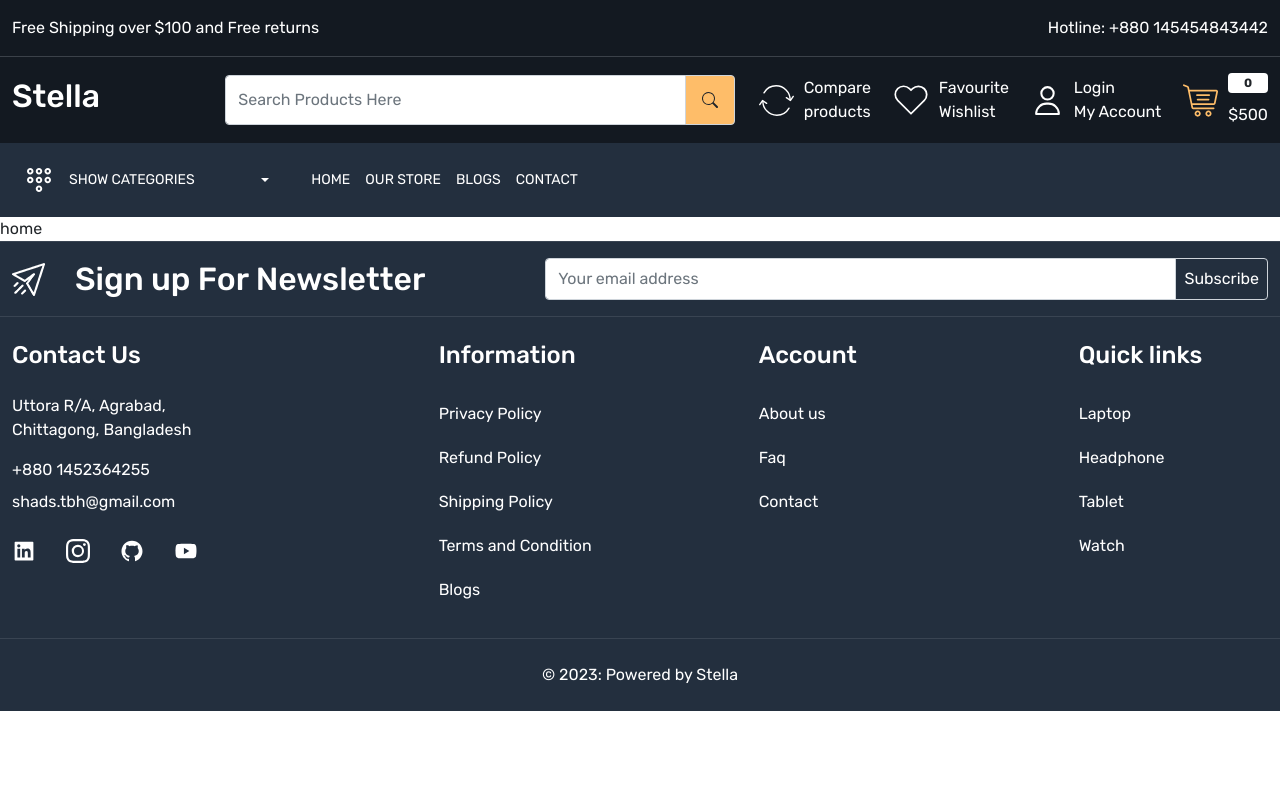
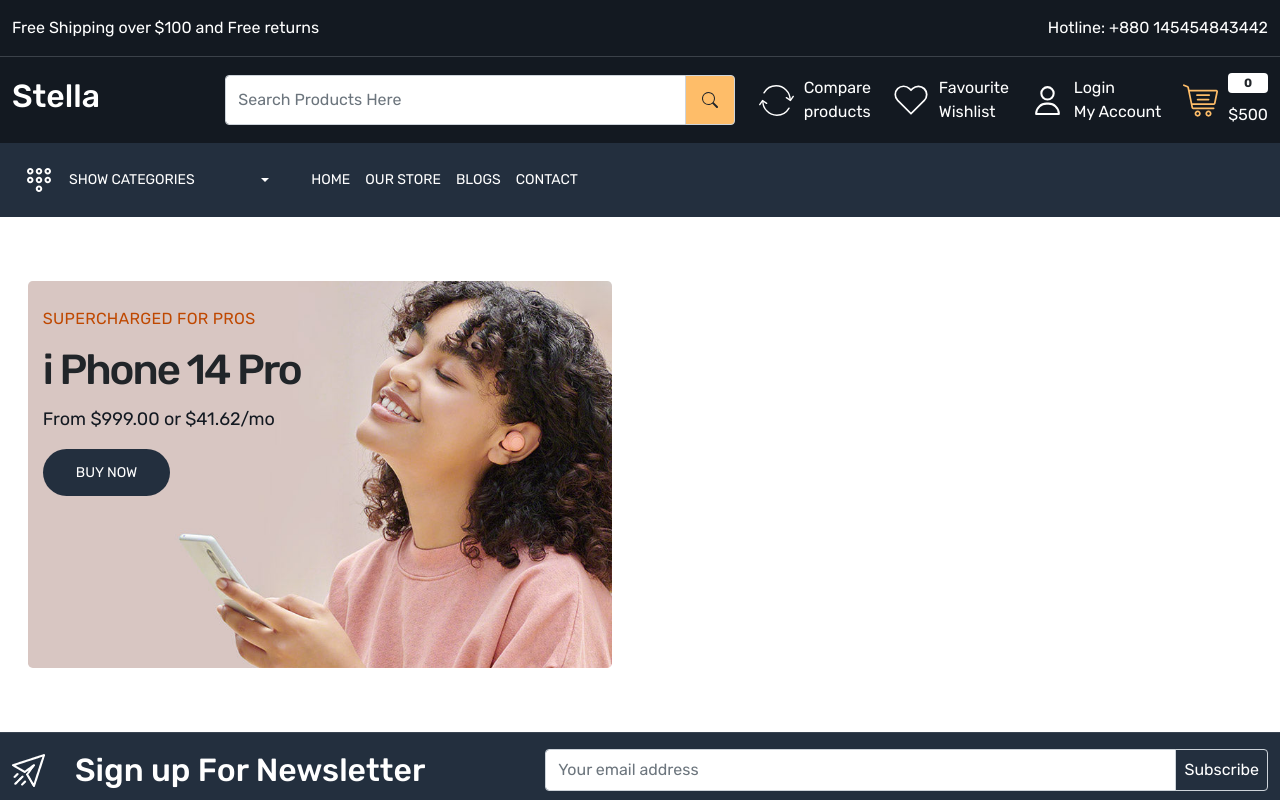
Before and after one commit to tareque-bin-habib/stella-ecommerce-app, a React (Create React App) app: page / in a window 1280 px wide. Shown: the top 800 px of the page. Built offline with nearby package versions, Linux system fonts and the light colour scheme.

Commit message:
banner img dine

```diff
--- a/src/App.css
+++ b/src/App.css
@@ -9,6 +9,7 @@
   --color-3b4149: #3b4149;
   --color-febd69: #febd69;
   --color-232f3e: #232f3e;
+  --color-bf4800: #bf4800;
 }
 
 body {
@@ -37,6 +38,18 @@
   gap: 30px;
 }
 
+.button {
+  background-color: var(--color-232f3e);
+  color: white;
+  font-size: 14px;
+  padding: 13px 33px;
+  border-radius: 25px;
+}
+
+.button:hover {
+  background-color: var(--color-febd69);
+  color: #131921;
+}
 
 
 
@@ -114,3 +127,38 @@
 }
 
 /* Footer end */
+
+
+/* Home page start */
+.main-banner-content {
+  top: 10%;
+  left: 5%;
+}
+
+.main-banner-content h4 {
+  font-size: 16px;
+  font-weight: 400;
+  line-height: 24px;
+  margin: 0 0 12px;
+  color: var(--color-bf4800);
+  letter-spacing: .3px;
+  text-transform: uppercase;
+}
+
+.main-banner-content h5 {
+  font-size: 42px;
+  line-height: 54px;
+  letter-spacing: -2px;
+  font-weight: 500;
+  text-transform: none;
+}
+
+.main-banner-content p {
+  font-size: 18px;
+  line-height: 28px;
+  letter-spacing: 0.4;
+  color: var(--color-131921);
+}
+
+
+/* Home page end */
--- a/src/pages/Home.js
+++ b/src/pages/Home.js
@@ -1,10 +1,29 @@
 import React from 'react';
+import { Link } from 'react-router-dom';
+import banner1 from '../images/main-banner-1.jpg'
 
 const Home = () => {
     return (
-        <div>
-            home
-        </div>
+        <>
+            <section className='home-wraper-1 py-5'>
+                <div className="container-xxl">
+                    <div className="row">
+                        <div className="col-6">
+                            <div className="main-banner position-relative p-3">
+                                <img src={banner1} className='img-fluid rounded-3' alt="main-banner" />
+                                <div className='main-banner-content position-absolute'>
+                                    <h4>SUPERCHARGED FOR PROS</h4>
+                                    <h5>i Phone 14 Pro</h5>
+                                    <p>From $999.00 or $41.62/mo</p>
+                                    <Link className='button'>BUY NOW</Link>
+                                </div>
+                            </div>
+                        </div>
+                        <div className="col-6"></div>
+                    </div>
+                </div>
+            </section>
+        </>
     );
 };
 
```
